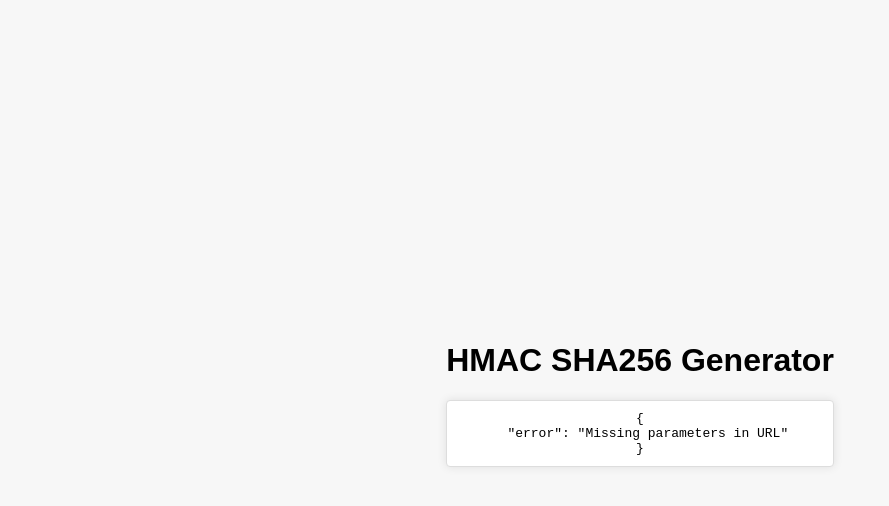
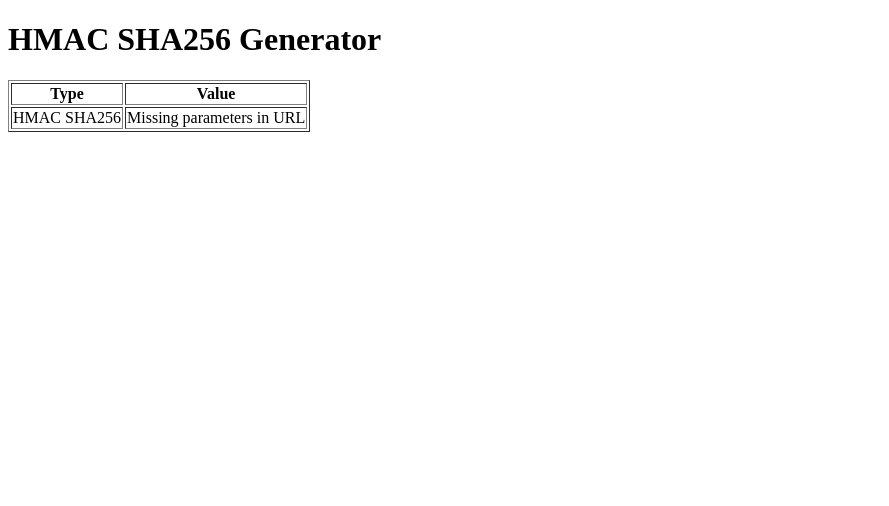
Before and after one commit to xlofficeconsultants/xlofficeconsultants.github.io, a plain HTML site: page index.html in a window 1280 px wide. Shown: the whole page, without its empty margins (0-889 px from the left). Drawn offline with Linux system fonts and the light colour scheme.

Commit message:
Update index.html

```diff
--- a/index.html
+++ b/index.html
@@ -2,44 +2,15 @@
 <html lang="en">
 <head>
     <meta charset="UTF-8">
+    <meta name="viewport" content="width=device-width, initial-scale=1.0">
     <title>HMAC SHA256 Generator</title>
-    <!-- Include CryptoJS library -->
-    <script src="https://cdnjs.cloudflare.com/ajax/libs/crypto-js/3.1.9-1/crypto-js.js"></script>
-    <script src="https://cdnjs.cloudflare.com/ajax/libs/crypto-js/3.1.9-1/core.js"></script>
-    <script src="https://cdnjs.cloudflare.com/ajax/libs/crypto-js/3.1.9-1/x64-core.js"></script>
-    <script src="https://cdnjs.cloudflare.com/ajax/libs/crypto-js/3.1.9-1/sha256.js"></script>
-    <script src="https://cdnjs.cloudflare.com/ajax/libs/crypto-js/3.1.9-1/hmac.js"></script>
-    <style>
-        body {
-            font-family: Arial, sans-serif;
-            display: flex;
-            justify-content: center;
-            align-items: center;
-            height: 100vh;
-            background-color: #f7f7f7;
-            margin: 0;
-        }
-        .container {
-            text-align: center;
-        }
-        pre {
-            background-color: #fff;
-            padding: 10px;
-            border: 1px solid #ddd;
-            border-radius: 4px;
-            box-shadow: 0 0 10px rgba(0, 0, 0, 0.1);
-            white-space: pre-wrap;
-            word-wrap: break-word;
-        }
-    </style>
-</head>
-<body>
-    <div class="container">
-        <h1>HMAC SHA256 Generator</h1>
-        <pre id="output"></pre>
-    </div>
+    <script src='https://cdnjs.cloudflare.com/ajax/libs/crypto-js/3.1.9-1/crypto-js.js'></script>
+    <script src='https://cdnjs.cloudflare.com/ajax/libs/crypto-js/3.1.9-1/core.js'></script>
+    <script src='https://cdnjs.cloudflare.com/ajax/libs/crypto-js/3.1.9-1/x64-core.js'></script>
+    <script src='https://cdnjs.cloudflare.com/ajax/libs/crypto-js/3.1.9-1/sha512.js'></script>
+    <script src='https://cdnjs.cloudflare.com/ajax/libs/crypto-js/3.1.9-1/sha256.js'></script>
+    <script src='https://cdnjs.cloudflare.com/ajax/libs/crypto-js/3.1.9-1/hmac.js'></script>
     <script>
-        // Function to parse query parameters from the URL
         function getQueryParams() {
             var params = {};
             var queryString = window.location.search.substring(1);
@@ -51,32 +22,39 @@
             return params;
         }
 
-        // Function to calculate HMAC SHA256
-        function calculateHMAC(data, key) {
-            return CryptoJS.HmacSHA256(data, key).toString(CryptoJS.enc.Hex);
-        }
-
-        // Main function to generate HMAC based on URL parameters and display JSON response
         function generateHMAC() {
             var params = getQueryParams();
             var timestamp_publickey_url = params['timestamp_publickey_url'];
             var secret_key = params['secret_key'];
 
-            var response;
             if (timestamp_publickey_url && secret_key) {
-                var hmac = calculateHMAC(timestamp_publickey_url, secret_key);
-                response = { hmac: hmac };
+                var hmac = CryptoJS.HmacSHA256(timestamp_publickey_url, secret_key).toString();
+                return hmac;
             } else {
-                response = { error: 'Missing parameters in URL' };
+                return 'Missing parameters in URL';
             }
-
-            // Output JSON response as plain text
-            var outputDiv = document.getElementById('output');
-            outputDiv.textContent = JSON.stringify(response, null, 2);
         }
 
-        // Call generateHMAC function on window load
-        window.onload = generateHMAC;
+        function displayOutput() {
+            var hmac = generateHMAC();
+            document.getElementById('output').innerHTML = '<tr><td>HMAC SHA256</td><td>' + hmac + '</td></tr>';
+        }
+
+        window.onload = displayOutput;
     </script>
+</head>
+<body>
+    <h1>HMAC SHA256 Generator</h1>
+    <table border="1">
+        <thead>
+            <tr>
+                <th>Type</th>
+                <th>Value</th>
+            </tr>
+        </thead>
+        <tbody id="output">
+            <!-- Output will be inserted here -->
+        </tbody>
+    </table>
 </body>
 </html>
```
